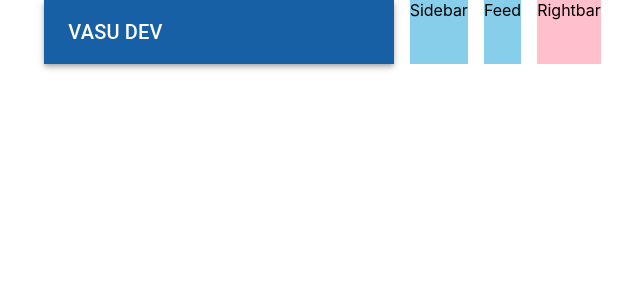
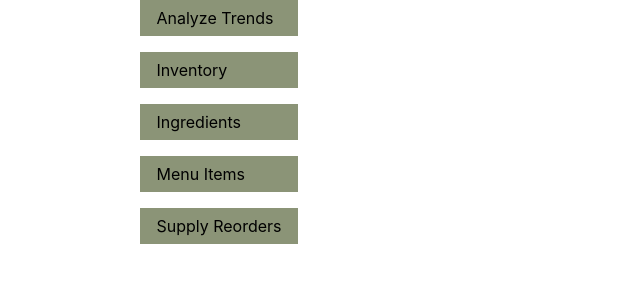
Before and after one commit to jrlehan451/CSCE_331_Project3_Render_Repo, a React (Create React App) app in the folder alley_gui/frontend/main_gui/: page /manager in a window 1280 px wide. Shown: the top 300 px of the page, without its empty margins (421-1061 px from the left). Built offline with nearby package versions, Linux system fonts and the light colour scheme.

Commit message:
added buttons with hex code, need to update background color in theme.js

```diff
--- a/alley_gui/frontend/main_gui/src/pages/ManagerView.js
+++ b/alley_gui/frontend/main_gui/src/pages/ManagerView.js
@@ -3,7 +3,7 @@ import {
   Box,
   Button,
   Container,
-  Stack,
+  ListItemButton,
   Typography,
   styled,
 } from "@mui/material";
@@ -13,23 +13,33 @@ import Sidebar from "../components/Sidebar";
 import Rightbar from "../components/Rightbar";
 import Feed from "../components/Feed";
 import { Navbar } from "../components/Navbar";
+import Stack from "@mui/material/Stack";
 
 const ManagerView = () => {
-  const BlueButton = styled(Button)(({ theme }) => ({
-    backgroundColor: theme.palette.otherColor.main,
-    color: "#888",
+  const CustomButton = styled(ListItemButton)(({ theme }) => ({
+    backgroundColor: "#8b9477",
+    color: "black",
     margin: 5,
     "&:hover": { backgroundColor: "lightblue" },
     "&:disabled": { backgroundColor: "gray", color: "white" },
   }));
   return (
-    <Box>
+    <Stack spacing={2}>
+      <CustomButton>Analyze Trends</CustomButton>
+      <CustomButton>Inventory</CustomButton>
+      <CustomButton>Ingredients</CustomButton>
+      <CustomButton>Menu Items</CustomButton>
+      <CustomButton>Supply Reorders</CustomButton>
+
+      {/*<Box>
       <Stack direction="row" spacing={2} justifyContent="space-between">
         <Navbar />
         <Sidebar />
         <Feed />
         <Rightbar />
       </Stack>
+      </Box>
+  */}
 
       {/* <Typography variant="h1">Manager View</Typography>
       <Button variant="text">Text</Button>
@@ -42,8 +52,8 @@ const ManagerView = () => {
         contained
       </Button>
 
-      <BlueButton>My Button</BlueButton>
-      <BlueButton>Another Button</BlueButton>
+      <CustomButton>My Button</CustomButton>
+      <CustomButton>Another Button</CustomButton>
 
       <Button
         startIcon={<Add />}
@@ -53,7 +63,7 @@ const ManagerView = () => {
       >
         Add new Post
       </Button> */}
-    </Box>
+    </Stack>
   );
 };
 
--- a/alley_gui/frontend/main_gui/src/theme.js
+++ b/alley_gui/frontend/main_gui/src/theme.js
@@ -1,16 +1,16 @@
 import { createTheme } from "@mui/material";
 
 export const theme = createTheme({
-    palette:{
-        primary:{
-            main: "#1760a5",
-            light: "skyblue"
-        },
-        secondary:{
-            main: '#15c630'
-        },
-        otherColor:{
-            main:'#999'
-        }
-    }
-})
+  palette: {
+    primary: {
+      main: "#1760a5",
+      light: "skyblue",
+    },
+    secondary: {
+      main: "#15c630",
+    },
+    otherColor: {
+      main: "#8b9477",
+    },
+  },
+});
```
Also changed, not shown: alley_gui/frontend/main_gui/src/components/AnalyzeTrends.jsx (added, +7 -0 lines), alley_gui/frontend/main_gui/src/components/Ingredients.jsx (added, +7 -0 lines), alley_gui/frontend/main_gui/src/components/Inventory.jsx (added, +7 -0 lines), alley_gui/frontend/main_gui/src/components/MenuItems.jsx (added, +7 -0 lines), alley_gui/frontend/main_gui/src/components/SupplyReorders.jsx (added, +7 -0 lines).
